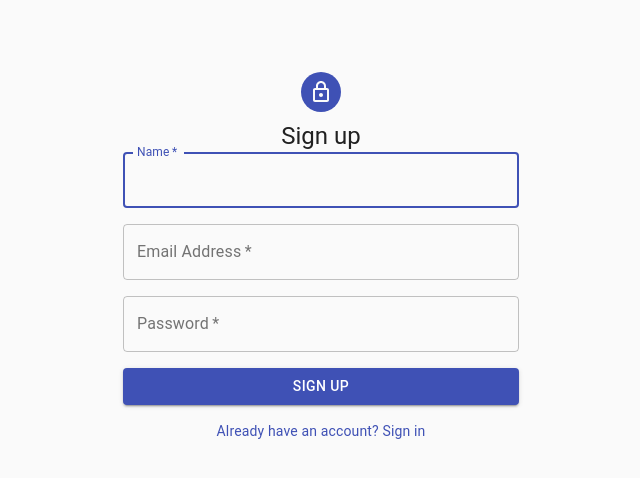
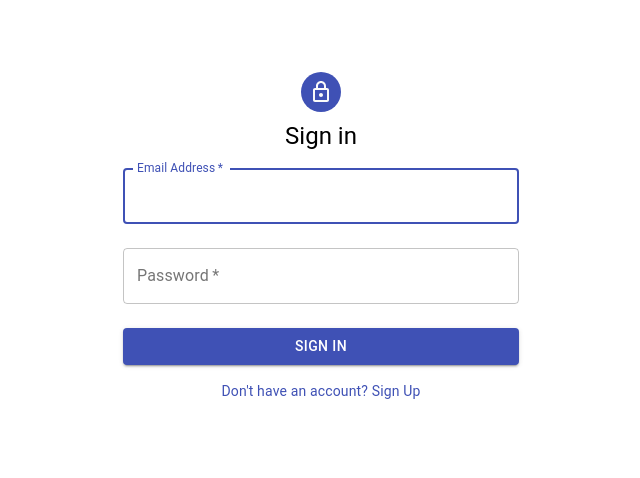
Before and after one commit to zenabbohra/twitter-web-app, a React (Create React App) app: page / in a window 1280 px wide. Shown: the top 478 px of the page, without its empty margins (319-959 px from the left). Built offline with nearby package versions, Linux system fonts and the light colour scheme.

Commit message:
Adds link on register page to go to sign in page

```diff
--- a/src/components/Register/Register.js
+++ b/src/components/Register/Register.js
@@ -69,7 +69,6 @@ class Register extends Component {
           <Typography component="h1" variant="h5">
             Sign up
           </Typography>
-          {/*<form className={styles.form} onSubmit={(e) => e.preventDefault()} noValidate>*/}
             <Grid container spacing={2} >
               <Grid item xs={12}>
                 <TextField
@@ -121,13 +120,10 @@ class Register extends Component {
               Sign Up
             </Button>
             <Grid container className={styles.link}>
-              <Grid item>
-                <Link href="#" variant="body2" >
+                <Link href="#" variant="body2" onClick={() => this.props.onRouteChange('sign in')}>
                   Already have an account? Sign in
                 </Link>
-              </Grid>
             </Grid>
-          {/*</form>*/}
         </div>
       </Container>
     );
--- a/src/components/Signin/Signin.js
+++ b/src/components/Signin/Signin.js
@@ -59,7 +59,6 @@ export default class SignIn extends Component {
           <Typography component="h1" variant="h5">
             Sign in
           </Typography>
-          {/*<form className={styles.form} onSubmit={(e) => e.preventDefault()} noValidate>*/}
             <TextField
               variant="outlined"
               margin="normal"
@@ -95,13 +94,10 @@ export default class SignIn extends Component {
               Sign In
             </Button>
             <Grid container className={styles.link}>
-              <Grid item>
                 <Link href="#" variant="body2" onClick={this.props.onRegisterClickFromSignInPage}>
                   Don't have an account? Sign Up
                 </Link>
-              </Grid>
             </Grid>
-          {/*</form>*/}
         </div>
       </Container>
     );
--- a/src/containers/App.js
+++ b/src/containers/App.js
@@ -7,7 +7,7 @@ class App extends Component {
   constructor() {
     super();
     this.state = {
-      route: 'register',
+      route: 'sign in',
       user: {
         name: '',
         email: ''
@@ -22,7 +22,6 @@ class App extends Component {
     } else {
       this.setState({route: routeInput})
     }
-    // route = routeInput;
   };
 
   loadUser = (data) => {
```
Also changed, not shown: 1 other file (tests, documents, lock files or other folders).
